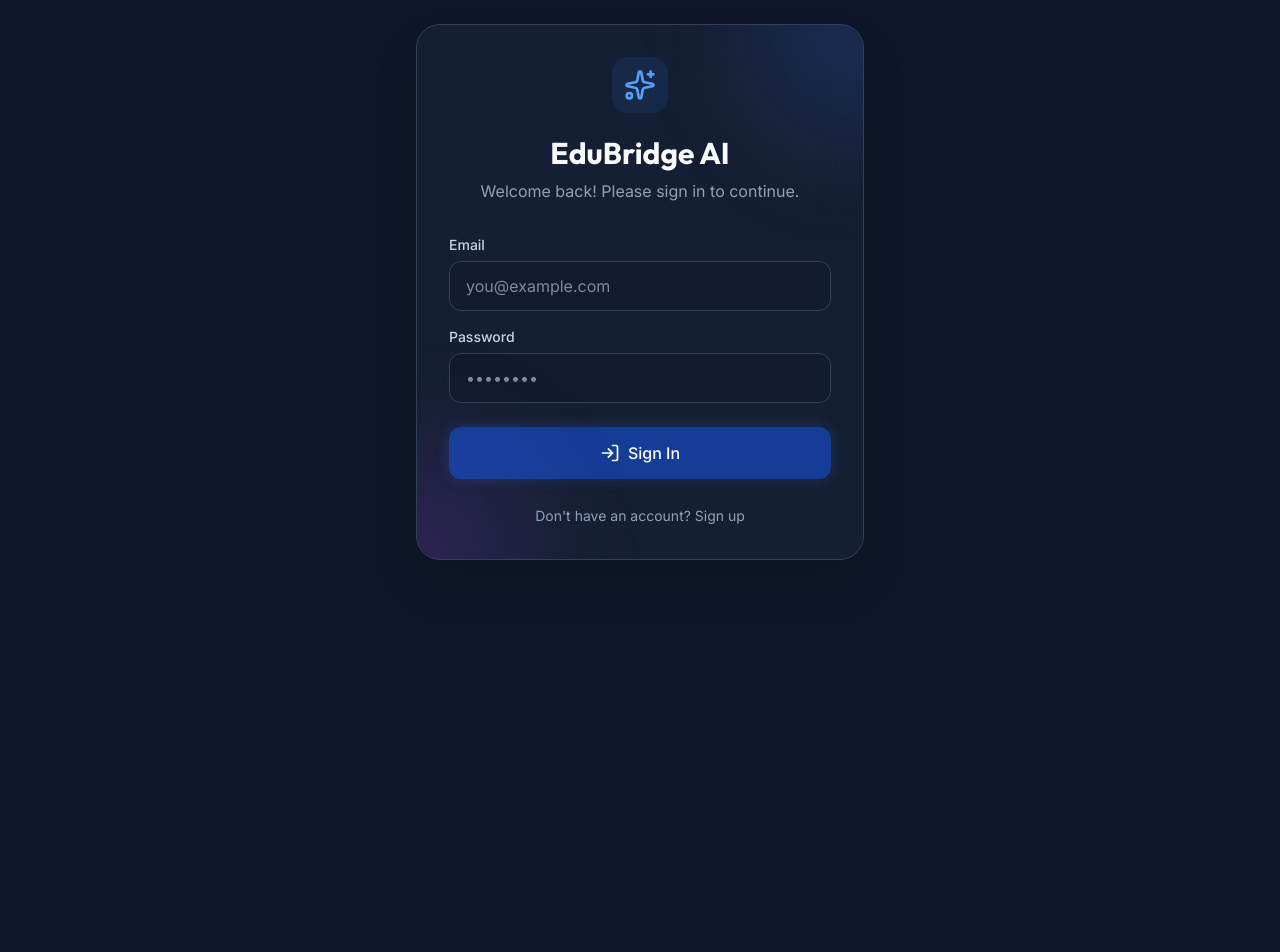
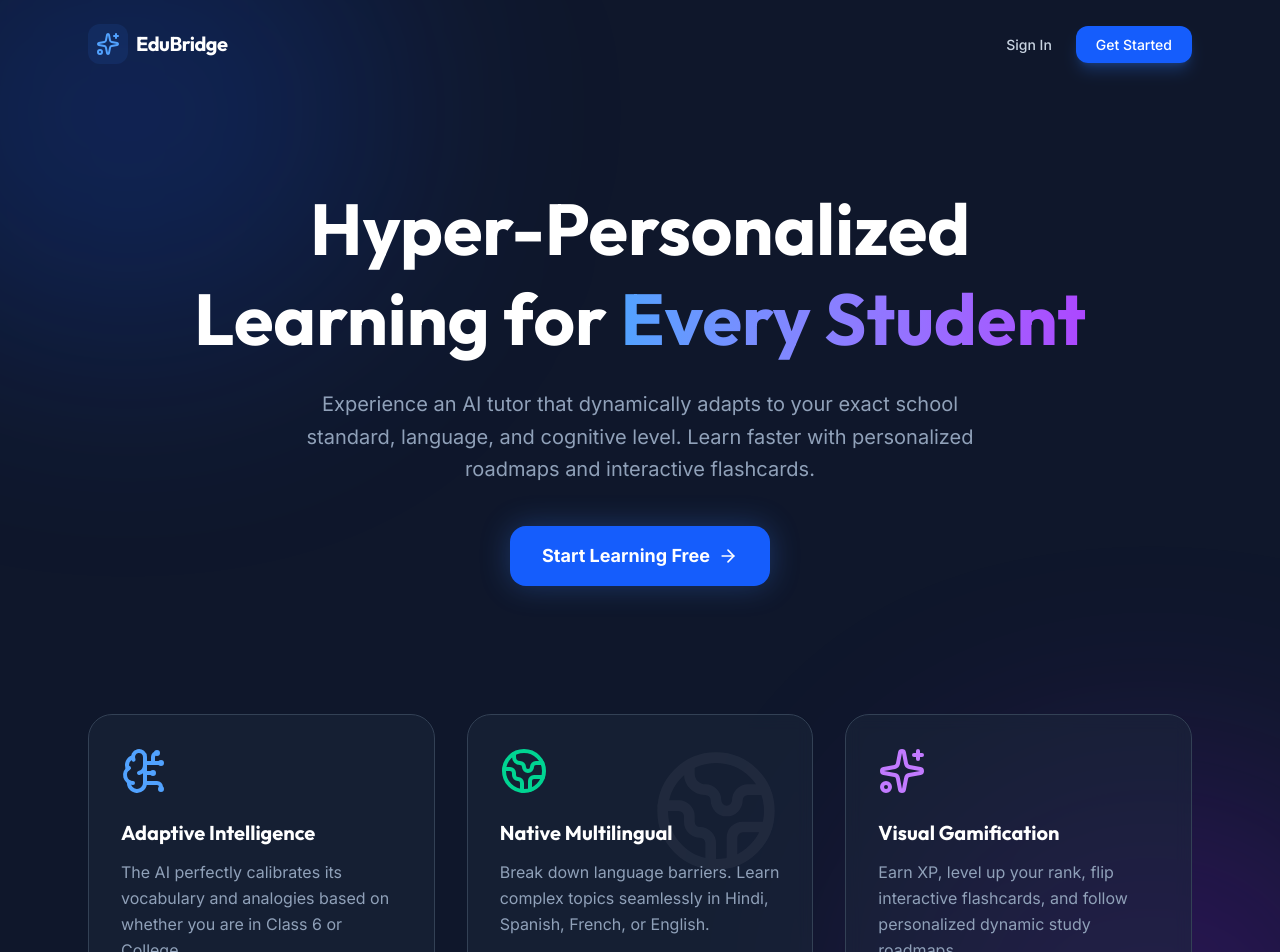
Before and after one commit to shubh-1701/Syncsphere, a Next.js app: page / in a window 1280 px wide. Shown: the top 952 px of the page. Before the commit the page ends 800 px from the top, so only its background shows below. Built offline with nearby package versions, Linux system fonts and the light colour scheme; no server answers.

Commit message:
Phase 6: Add Landing Page, Routing, Toasts, and Firebase Auth

```diff
--- a/package.json
+++ b/package.json
@@ -20,6 +20,7 @@
     "next": "16.2.4",
     "react": "19.2.4",
     "react-dom": "19.2.4",
+    "react-hot-toast": "^2.6.0",
     "react-markdown": "^10.1.0"
   },
   "devDependencies": {
--- /dev/null
+++ b/src/app/chat/page.tsx
@@ -0,0 +1,9 @@
+import Chat from "@/components/Chat";
+
+export default function ChatPage() {
+  return (
+    <main className="flex-1 flex flex-col h-screen max-w-3xl mx-auto w-full relative">
+      <Chat />
+    </main>
+  );
+}
--- /dev/null
+++ b/src/app/dashboard/page.tsx
@@ -0,0 +1,9 @@
+import Dashboard from "@/components/Dashboard";
+
+export default function DashboardPage() {
+  return (
+    <main className="flex-1 flex flex-col h-screen max-w-3xl mx-auto w-full relative">
+      <Dashboard />
+    </main>
+  );
+}
--- a/src/app/layout.tsx
+++ b/src/app/layout.tsx
@@ -1,5 +1,6 @@
 import type { Metadata } from "next";
 import { Inter, Outfit } from "next/font/google";
+import { Toaster } from 'react-hot-toast';
 import "./globals.css";
 
 const inter = Inter({ subsets: ["latin"], variable: "--font-inter" });
@@ -18,6 +19,7 @@ export default function RootLayout({
   return (
     <html lang="en">
       <body className={`${inter.variable} ${outfit.variable} antialiased bg-slate-900 text-slate-50 selection:bg-blue-500/30 min-h-screen flex flex-col`}>
+        <Toaster position="top-center" toastOptions={{ style: { background: '#1e293b', color: '#f8fafc', border: '1px solid #334155' } }} />
         {children}
       </body>
     </html>
--- /dev/null
+++ b/src/app/login/page.tsx
@@ -0,0 +1,9 @@
+import Login from "@/components/Login";
+
+export default function LoginPage() {
+  return (
+    <main className="flex-1 flex flex-col h-screen max-w-3xl mx-auto w-full relative">
+      <Login />
+    </main>
+  );
+}
--- /dev/null
+++ b/src/app/onboarding/page.tsx
@@ -0,0 +1,9 @@
+import Onboarding from "@/components/Onboarding";
+
+export default function OnboardingPage() {
+  return (
+    <main className="flex-1 flex flex-col h-screen max-w-3xl mx-auto w-full relative">
+      <Onboarding />
+    </main>
+  );
+}
--- a/src/app/page.tsx
+++ b/src/app/page.tsx
@@ -1,38 +1,66 @@
 "use client";
 
-import { useState, useEffect } from "react";
-import Login from "@/components/Login";
-import Onboarding from "@/components/Onboarding";
-import Dashboard from "@/components/Dashboard";
-import Chat from "@/components/Chat";
+import { motion } from "framer-motion";
+import { Sparkles, BrainCircuit, Globe2, ArrowRight } from "lucide-react";
+import Link from "next/link";
 
-export default function Home() {
-  const [isAuth, setIsAuth] = useState<boolean | null>(null);
-  const [hasProfile, setHasProfile] = useState<boolean | null>(null);
-  const [showChat, setShowChat] = useState<boolean>(false);
+export default function LandingPage() {
+  return (
+    <div className="min-h-screen bg-slate-900 text-slate-200 selection:bg-blue-500/30 overflow-hidden relative w-full">
+      {/* Background Gradients */}
+      <div className="absolute top-[-10%] left-[-10%] w-[40%] h-[40%] rounded-full bg-blue-600/20 blur-[120px] pointer-events-none" />
+      <div className="absolute bottom-[-10%] right-[-10%] w-[40%] h-[40%] rounded-full bg-purple-600/20 blur-[120px] pointer-events-none" />
 
-  useEffect(() => {
-    const token = localStorage.getItem("edu_auth_token");
-    const profile = localStorage.getItem("edu_profile");
-    setIsAuth(!!token);
-    setHasProfile(!!profile);
-  }, []);
+      {/* Nav */}
+      <nav className="container mx-auto px-6 py-6 flex items-center justify-between relative z-10 max-w-6xl">
+        <div className="flex items-center space-x-2">
+          <div className="bg-blue-500/10 p-2 rounded-xl">
+            <Sparkles className="w-6 h-6 text-blue-400" />
+          </div>
+          <span className="text-xl font-bold font-heading text-white tracking-tight">EduBridge</span>
+        </div>
+        <div>
+          <Link href="/login" className="text-sm font-medium text-slate-300 hover:text-white mr-6 transition-colors">Sign In</Link>
+          <Link href="/login" className="text-sm font-medium bg-blue-600 hover:bg-blue-500 text-white px-5 py-2.5 rounded-xl transition-all shadow-lg shadow-blue-500/25">Get Started</Link>
+        </div>
+      </nav>
 
-  if (isAuth === null || hasProfile === null) {
-    return <div className="flex h-screen items-center justify-center"><div className="animate-pulse flex flex-col items-center"><div className="h-8 w-8 rounded-full border-4 border-t-blue-500 animate-spin"></div><p className="mt-4 text-slate-400">Loading...</p></div></div>;
-  }
+      {/* Hero */}
+      <main className="container mx-auto px-6 pt-24 pb-32 relative z-10 text-center max-w-6xl">
+        <motion.div initial={{ opacity: 0, y: 20 }} animate={{ opacity: 1, y: 0 }} transition={{ duration: 0.5 }} className="max-w-4xl mx-auto">
+          <h1 className="text-5xl md:text-7xl font-bold font-heading text-white leading-tight mb-6">
+            Hyper-Personalized Learning for <span className="text-transparent bg-clip-text bg-gradient-to-r from-blue-400 to-purple-500">Every Student</span>
+          </h1>
+          <p className="text-lg md:text-xl text-slate-400 mb-10 max-w-2xl mx-auto leading-relaxed">
+            Experience an AI tutor that dynamically adapts to your exact school standard, language, and cognitive level. Learn faster with personalized roadmaps and interactive flashcards.
+          </p>
+          <div className="flex flex-col sm:flex-row items-center justify-center space-y-4 sm:space-y-0 sm:space-x-4">
+            <Link href="/login" className="w-full sm:w-auto bg-blue-600 hover:bg-blue-500 text-white px-8 py-4 rounded-2xl font-bold text-lg transition-all shadow-[0_0_30px_rgba(59,130,246,0.3)] hover:shadow-[0_0_40px_rgba(59,130,246,0.5)] flex items-center justify-center group">
+              Start Learning Free <ArrowRight className="ml-2 w-5 h-5 group-hover:translate-x-1 transition-transform" />
+            </Link>
+          </div>
+        </motion.div>
 
-  return (
-    <main className="flex-1 flex flex-col h-screen max-w-3xl mx-auto w-full relative">
-      {!isAuth ? (
-        <Login onLogin={() => setIsAuth(true)} />
-      ) : !hasProfile ? (
-        <Onboarding onComplete={() => setHasProfile(true)} />
-      ) : !showChat ? (
-        <Dashboard onStartChat={() => setShowChat(true)} />
-      ) : (
-        <Chat onBack={() => setShowChat(false)} />
-      )}
-    </main>
+        {/* Feature Grid */}
+        <div className="grid md:grid-cols-3 gap-8 mt-32 text-left">
+          <motion.div initial={{ opacity: 0, y: 20 }} animate={{ opacity: 1, y: 0 }} transition={{ duration: 0.5, delay: 0.1 }} className="bg-slate-800/50 border border-slate-700/50 p-8 rounded-3xl backdrop-blur-sm">
+            <BrainCircuit className="w-12 h-12 text-blue-400 mb-6" />
+            <h3 className="text-xl font-bold text-white mb-3">Adaptive Intelligence</h3>
+            <p className="text-slate-400 leading-relaxed">The AI perfectly calibrates its vocabulary and analogies based on whether you are in Class 6 or College.</p>
+          </motion.div>
+          <motion.div initial={{ opacity: 0, y: 20 }} animate={{ opacity: 1, y: 0 }} transition={{ duration: 0.5, delay: 0.2 }} className="bg-slate-800/50 border border-slate-700/50 p-8 rounded-3xl backdrop-blur-sm relative overflow-hidden">
+            <div className="absolute top-0 right-0 p-8 opacity-5"><Globe2 className="w-32 h-32" /></div>
+            <Globe2 className="w-12 h-12 text-emerald-400 mb-6 relative z-10" />
+            <h3 className="text-xl font-bold text-white mb-3 relative z-10">Native Multilingual</h3>
+            <p className="text-slate-400 leading-relaxed relative z-10">Break down language barriers. Learn complex topics seamlessly in Hindi, Spanish, French, or English.</p>
+          </motion.div>
+          <motion.div initial={{ opacity: 0, y: 20 }} animate={{ opacity: 1, y: 0 }} transition={{ duration: 0.5, delay: 0.3 }} className="bg-slate-800/50 border border-slate-700/50 p-8 rounded-3xl backdrop-blur-sm">
+            <Sparkles className="w-12 h-12 text-purple-400 mb-6" />
+            <h3 className="text-xl font-bold text-white mb-3">Visual Gamification</h3>
+            <p className="text-slate-400 leading-relaxed">Earn XP, level up your rank, flip interactive flashcards, and follow personalized dynamic study roadmaps.</p>
+          </motion.div>
+        </div>
+      </main>
+    </div>
   );
 }
--- a/src/components/Login.tsx
+++ b/src/components/Login.tsx
@@ -3,28 +3,52 @@
 import { useState } from "react";
 import { motion, AnimatePresence } from "framer-motion";
 import { LogIn, Sparkles, UserPlus } from "lucide-react";
+import { useRouter } from "next/navigation";
+import toast from "react-hot-toast";
+import { auth } from "@/lib/firebase";
+import { signInWithEmailAndPassword, createUserWithEmailAndPassword } from "firebase/auth";
 
-interface Props {
-  onLogin: () => void;
-}
-
-export default function Login({ onLogin }: Props) {
+export default function Login() {
+  const router = useRouter();
   const [isLogin, setIsLogin] = useState(true);
   const [email, setEmail] = useState("");
   const [password, setPassword] = useState("");
   const [isLoading, setIsLoading] = useState(false);
 
-  const handleSubmit = (e: React.FormEvent) => {
+  const handleSubmit = async (e: React.FormEvent) => {
     e.preventDefault();
     if (!email || !password) return;
 
     setIsLoading(true);
-    // Simulate network delay for realistic feel
-    setTimeout(() => {
-      localStorage.setItem("edu_user_id", email);
+
+    try {
+      if (auth) {
+        if (isLogin) {
+          await signInWithEmailAndPassword(auth, email, password);
+        } else {
+          await createUserWithEmailAndPassword(auth, email, password);
+        }
+        localStorage.setItem("edu_user_id", auth.currentUser?.uid || email);
+      } else {
+        // Fallback Mock Login
+        await new Promise(resolve => setTimeout(resolve, 1000));
+        localStorage.setItem("edu_user_id", email);
+      }
+
       localStorage.setItem("edu_auth_token", "mock_token_" + Date.now());
-      onLogin();
-    }, 1200);
+      toast.success("Successfully authenticated!");
+
+      const hasProfile = !!localStorage.getItem("edu_profile");
+      if (hasProfile) {
+        router.push("/dashboard");
+      } else {
+        router.push("/onboarding");
+      }
+    } catch (error: any) {
+      toast.error(error.message || "Failed to authenticate.");
+    } finally {
+      setIsLoading(false);
+    }
   };
 
   return (
--- a/src/lib/firebase.ts
+++ b/src/lib/firebase.ts
@@ -1,5 +1,7 @@
 import { initializeApp, getApps } from "firebase/app";
 import { getFirestore } from "firebase/firestore";
+
+import { getAuth } from "firebase/auth";
 
 const firebaseConfig = {
   apiKey: process.env.NEXT_PUBLIC_FIREBASE_API_KEY,
@@ -14,3 +16,4 @@ const isConfigured = !!firebaseConfig.apiKey && firebaseConfig.apiKey !== "dummy
 
 export const app = isConfigured && getApps().length === 0 ? initializeApp(firebaseConfig) : (isConfigured ? getApps()[0] : null);
 export const db = isConfigured && app ? getFirestore(app) : null;
+export const auth = isConfigured && app ? getAuth(app) : null;
```
Also changed, not shown: src/components/Chat.tsx (+6 -7 lines), src/components/Dashboard.tsx (+7 -8 lines), src/components/Onboarding.tsx (+20 -7 lines), 1 other file (tests, documents, lock files or other folders).
